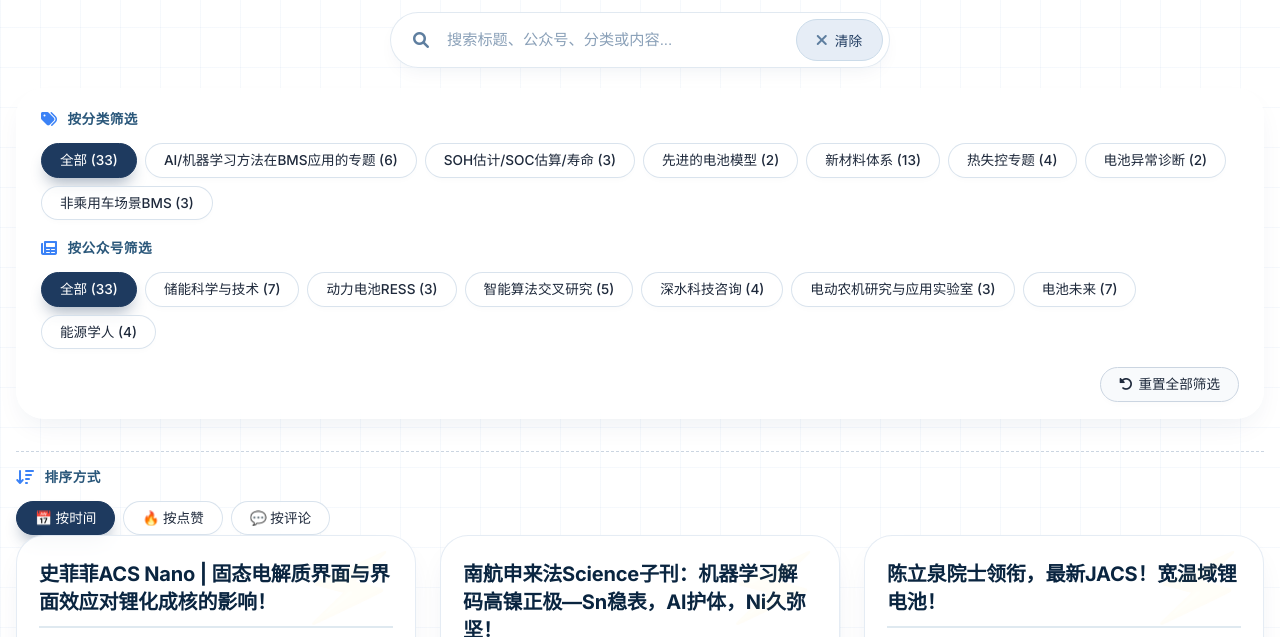
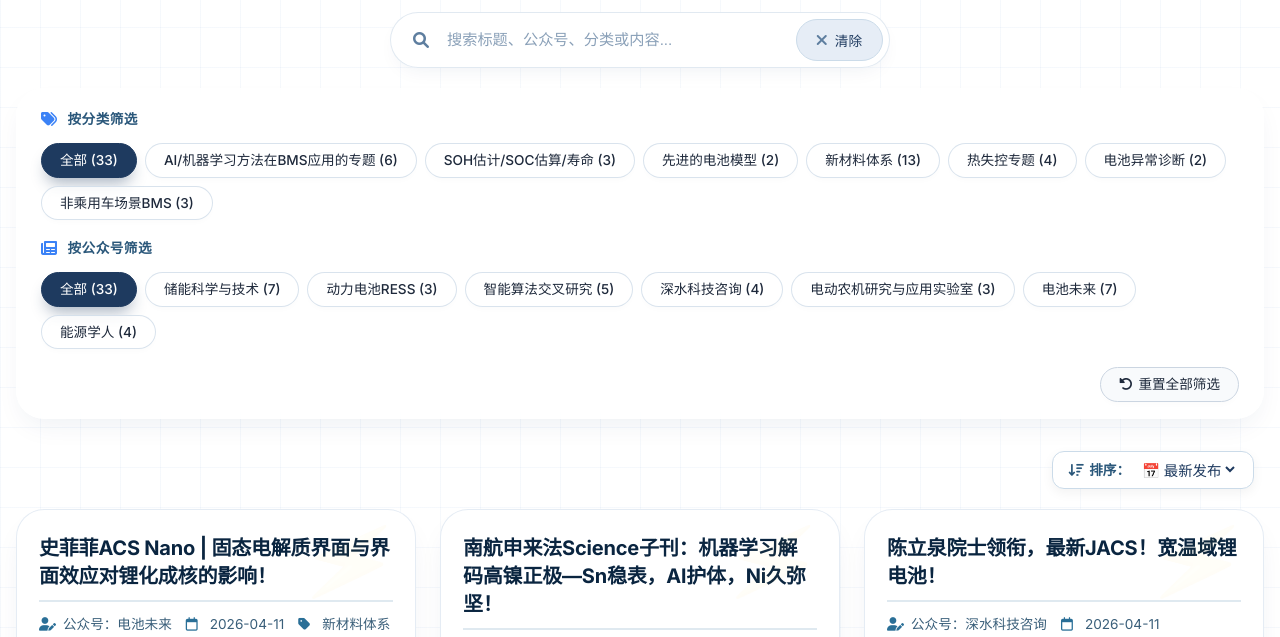
Before and after one commit to challenge122/BMSResearchLiteratureWeekly, a plain HTML site: page index.html in a window 1280 px wide. Shown: the part 93-730 px from the top of the page. Drawn offline with Linux system fonts and the light colour scheme; no server answers.

Commit message:
Update index.html

```diff
--- a/index.html
+++ b/index.html
@@ -596,6 +596,46 @@
       margin-right: 2px;
     }
 
+
+    /* 排序下拉菜单专用样式 */
+.sort-container {
+  display: flex;
+  justify-content: flex-end; /* 强制靠右 */
+  align-items: center;
+  gap: 10px;
+  margin-bottom: 20px;
+  padding: 0 10px;
+}
+
+.sort-select-wrapper {
+  position: relative;
+  display: flex;
+  align-items: center;
+  background: white;
+  border: 1px solid #cbdbe9;
+  border-radius: 12px;
+  padding: 8px 15px;
+  box-shadow: 0 4px 12px rgba(0,0,0,0.05);
+}
+
+.sort-select-wrapper label {
+  font-size: 0.85rem;
+  font-weight: 600;
+  color: #2a577a;
+  margin-right: 8px;
+}
+
+.sort-select-wrapper select {
+  border: none;
+  outline: none;
+  background: transparent;
+  font-size: 0.9rem;
+  color: #1e3a5f;
+  cursor: pointer;
+  font-family: inherit;
+  font-weight: 500;
+}
+
 /* 点赞按钮样式 */
 .interaction-row {
   display: flex;
@@ -673,12 +713,15 @@
     </div>
   </div>
 
-   <div class="filter-group" style="margin-top: 20px; border-top: 1px dashed #cbd5e1; padding-top: 15px;">
-  <div class="filter-label"><i class="fas fa-sort-amount-down"></i> 排序方式</div>
-  <div class="tag-container" id="sort-options">
-    <div class="filter-tag sort-tag active" data-sort="date">📅 按时间</div>
-    <div class="filter-tag sort-tag" data-sort="likes">🔥 按点赞</div>
-    <div class="filter-tag sort-tag" data-sort="comments">💬 按评论</div>
+<div class="sort-container">
+    <div class="sort-select-wrapper">
+      <label><i class="fas fa-sort-amount-down"></i> 排序：</label>
+      <select id="sort-selector">
+        <option value="date">📅 最新发布</option>
+        <option value="likes">🔥 最多点赞</option>
+        <option value="comments">💬 最多评论</option>
+      </select>
+    </div>
   </div>
 
   <!-- 卡片展示区 -->
@@ -1048,11 +1091,11 @@ async function loadCommentsFromWorker(slug) {
     });
   })();
 
-  // --- 排序功能增强代码 ---
+// --- 下拉排序功能逻辑 ---
 let currentSort = 'date';
-let statsMap = {};
+let statsMap = {}; // 存储点赞和评论数
 
-// 1. 修改原本的过滤函数，加入排序规则
+// 1. 拦截并重新定义过滤函数，加入排序逻辑
 const originalGetFilteredArticles = getFilteredArticles;
 getFilteredArticles = function() {
     let filtered = articles.filter(article => {
@@ -1062,6 +1105,7 @@ getFilteredArticles = function() {
         return catMatch && srcMatch && searchMatch;
     });
 
+    // 执行排序
     filtered.sort((a, b) => {
         const slugA = getSlugFromUrl(a.链接);
         const slugB = getSlugFromUrl(b.链接);
@@ -1070,47 +1114,37 @@ getFilteredArticles = function() {
 
         if (currentSort === 'likes') return statsB.likes - statsA.likes;
         if (currentSort === 'comments') return statsB.comments - statsA.comments;
+        // 默认按日期
         return new Date(b.发布日期) - new Date(a.发布日期);
     });
     return filtered;
 };
 
-// 2. 绑定排序按钮的点击事件
-document.addEventListener('click', function(e) {
-    if (e.target.classList.contains('sort-tag')) {
-        document.querySelectorAll('.sort-tag').forEach(t => t.classList.remove('active'));
-        e.target.classList.add('active');
-        currentSort = e.target.getAttribute('data-sort');
-        currentPage = 1;
-        renderCards();
-    }
+// 2. 监听下拉菜单切换
+document.getElementById('sort-selector').addEventListener('change', function(e) {
+    currentSort = e.target.value;
+    currentPage = 1;
+    renderCards();
 });
 
-// 3. 自动抓取点赞和评论数据（用于排序）
-async function syncAllStats() {
-    console.log("开始同步点赞数据用于排序...");
-    const promises = articles.map(async (art) => {
+// 3. 静默同步数据（用于排序对比）
+async function syncStats() {
+    for (let art of articles) {
         const slug = getSlugFromUrl(art.链接);
         try {
-            const [likeRes, commRes] = await Promise.all([
+            const [lRes, cRes] = await Promise.all([
                 fetch(`${WORKER_URL}likes?slug=${encodeURIComponent(slug)}`).then(r => r.json()),
                 fetch(`${WORKER_URL}comments?slug=${encodeURIComponent(slug)}`).then(r => r.json())
             ]);
             statsMap[slug] = {
-                likes: likeRes.likes || 0,
-                comments: Array.isArray(commRes) ? commRes.length : 0
+                likes: lRes.likes || 0,
+                comments: Array.isArray(cRes) ? cRes.length : 0
             };
-        } catch (e) {
-            statsMap[slug] = { likes: 0, comments: 0 };
-        }
-    });
-    await Promise.all(promises);
-    renderCards(); // 数据加载完后自动刷新一次，排好序
+        } catch (e) {}
+    }
 }
-
-// 页面加载 2 秒后自动开始静默同步数据
-setTimeout(syncAllStats, 2000);
-
+// 启动同步
+syncStats();
 </script>
 </body>
 </html>
```
